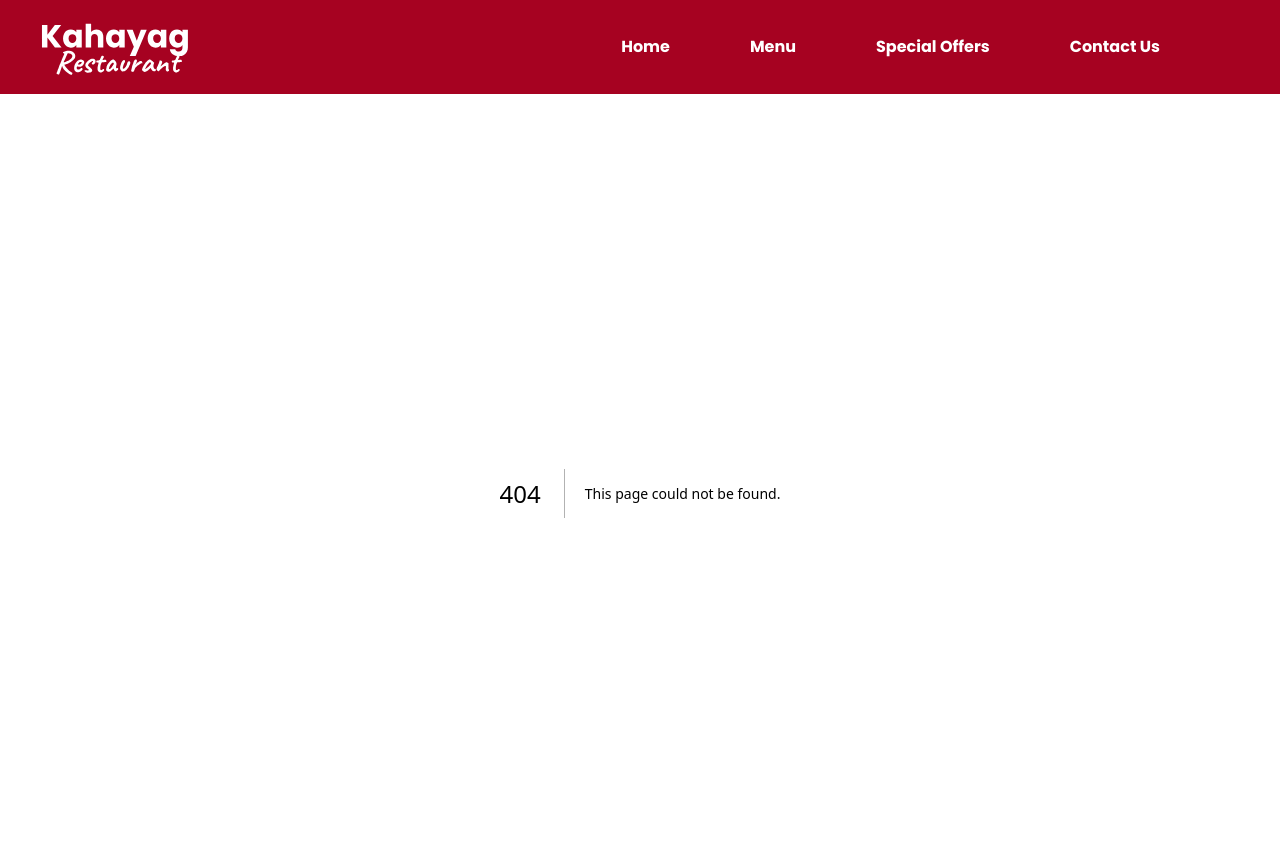
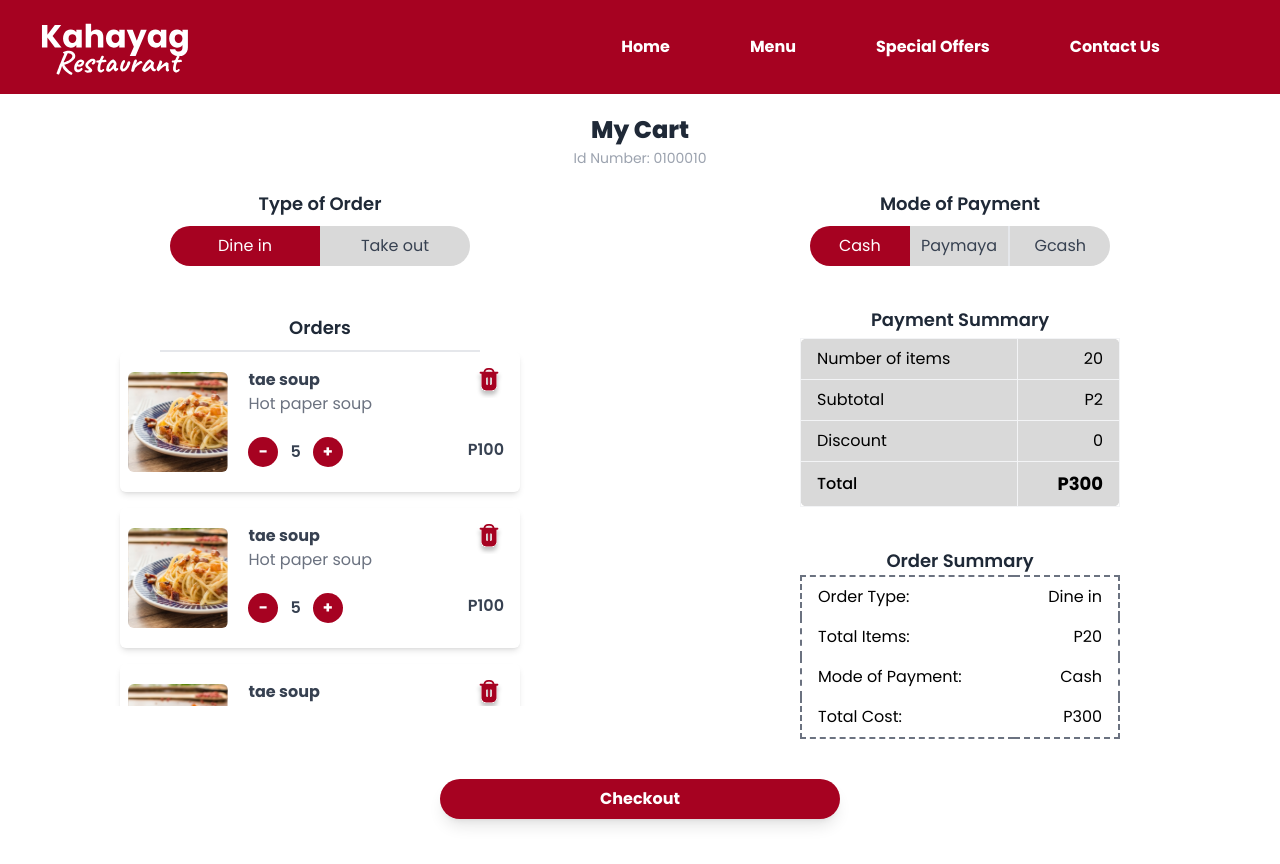
Before and after one commit to MingoMango17/KahayagFE, a Next.js app: page /menu/mycart in a window 1280 px wide. Before the commit this address had no page. Shown: the top 864 px of the page. After the commit the page ends 839 px from the top, so only its background shows below. Built offline with nearby package versions, Linux system fonts and the light colour scheme.

Commit message:
mycart page

```diff
--- /dev/null
+++ b/src/app/menu/mycart/page.tsx
@@ -0,0 +1,61 @@
+import React from 'react'
+import OrderTypeButton from '@/components/ordertype/OrderTypeButton'
+import PaymentModeButton from '@/components/paymentmode/PaymentModeButton'
+import PaymentSummary from '@/components/paymentsummary/PaymentSummary'
+import OrderSummary from '@/components/ordersummary/OrderSummary'
+import OrderedItem from '@/components/ordereditem/OrderedItem'
+
+function page() {
+  return (
+    <>
+      <div className='flex flex-col items-center  w-full'>
+        <div className='w-full text-center mt-5'>
+          <h1 className='font-extrabold text-2xl text-gray-800'>My Cart</h1>
+          <span className='font-extralight text-sm text-gray-400'>Id Number: 0100010</span>
+        </div>
+
+        <div className='block lg:flex justify-center mt-5 w-full'>
+          <div className='flex flex-col items-center w-full'>
+            <div className='flex flex-col items-center w-full px-5 gap-2'>
+              <h1 className='font-semibold text-gray-800 text-lg'>Type of Order</h1>
+              <OrderTypeButton/>
+            </div>
+
+            <div className='mt-10 w-full h-[400px] flex items-center flex-col'>
+              <h1 className='font-semibold text-gray-800 text-lg  text-center border-b-2 w-1/2 py-2'>Orders</h1>
+              <ul className='w-3/4 h-full flex flex-col items-center gap-4 overflow-y-scroll'>
+                <li><OrderedItem name='tae soup' desc='Hot paper soup' imgUrl='/noodles.svg' price={100} quantity={5}/></li>
+                <li><OrderedItem name='tae soup' desc='Hot paper soup' imgUrl='/noodles.svg' price={100} quantity={5}/></li>
+                <li><OrderedItem name='tae soup' desc='Hot paper soup' imgUrl='/noodles.svg' price={100} quantity={5}/></li>
+                <li><OrderedItem name='tae soup' desc='Hot paper soup' imgUrl='/noodles.svg' price={100} quantity={5}/></li>
+                <li><OrderedItem name='tae soup' desc='Hot paper soup' imgUrl='/noodles.svg' price={100} quantity={5}/></li>
+              </ul>
+            </div>
+          </div>
+
+          <div className='flex items-center flex-col w-full mt-10 md:mt-0'>
+            <div className='flex flex-col items-center w-full px-5 gap-2'>
+              <h1 className='font-semibold text-gray-800 text-lg'>Mode of Payment</h1>
+              <PaymentModeButton/>
+            </div>
+
+            <div className='flex items-center flex-col w-full mt-10'>
+              <h1 className='font-semibold text-gray-800 text-lg mb-1'>Payment Summary</h1>
+              <PaymentSummary totalQuantity={20} subtotal={2} discount={0} total={300}/>
+            </div>
+
+            <div className='flex items-center flex-col w-full mt-10'>
+              <h1 className='font-semibold text-gray-800 text-lg'>Order Summary</h1>
+              <OrderSummary orderType='Dine in' totalQuantity={20} modeOfPayment='Cash' total={300}/>
+            </div>
+          </div>
+
+        </div>
+
+        <button className='bg-maroon w-[400px] mt-10 mb-5 p-2 rounded-full font-bold text-white shadow-lg transform hover:scale-105 duration-100 ease-in'>Checkout</button>
+      </div>
+    </>
+  )
+}
+
+export default page
--- a/src/components/cart/Cart.tsx
+++ b/src/components/cart/Cart.tsx
@@ -1,5 +1,6 @@
 import React from 'react'
 import Image from 'next/image'
+import Link from 'next/link'
 
 interface Params{
   itemsCount: number
@@ -7,12 +8,14 @@ interface Params{
 
 function Cart({itemsCount}:Params) {
   return (
-    <div className="fixed bottom-4 right-4 p-2 rounded-full shadow-lg hover:bg-maroon-light transition-all duration-300 cursor-pointer h-[70px] w-[70px] bg-yellowOrange hover:">
-      <div className="absolute top-2 right-2 h-8 w-8 bg-lightOrange rounded-full z-0 flex items-center justify-center font-semibold text-maroon">
-        {!itemsCount ? '0' : itemsCount}
+    <Link href='/menu/mycart'>
+      <div className="fixed bottom-4 right-4 p-2 rounded-full shadow-lg hover:bg-maroon-light transition-all duration-300 cursor-pointer h-[70px] w-[70px] bg-yellowOrange hover:">
+        <div className="absolute top-2 right-2 h-8 w-8 bg-lightOrange rounded-full z-0 flex items-center justify-center font-semibold text-maroon">
+          {!itemsCount ? '0' : itemsCount}
+        </div>
+        <Image src="/cart.svg" alt="Floating Icon" width={40} height={40} className="absolute z-10 mt-5"/>
       </div>
-      <Image src="/cart.svg" alt="Floating Icon" width={40} height={40} className="absolute z-10 mt-5"/>
-    </div>
+    </Link>
 
 
   )
--- /dev/null
+++ b/src/components/ordereditem/OrderedItem.tsx
@@ -0,0 +1,52 @@
+"use client"
+
+import React, { useState } from 'react'
+
+interface Params{
+  name: string;
+  desc: string;
+  quantity: number;
+  price: number;
+  imgUrl: string;
+}
+
+function OrderedItem( {name, desc, quantity, price, imgUrl}: Params) {
+  const [numberOfItems, setNumberOfItems] = useState(quantity)
+
+  const handleReduceQuantity = () => {
+    const result = numberOfItems - 1
+    if ( result < 0) return
+    setNumberOfItems(result)
+  }
+
+  const handleAddQuantity = () =>{
+    const result = numberOfItems + 1
+    setNumberOfItems(result)
+  }
+
+  return (
+    <div className='flex w-[400px] h-auto shadow-md rounded-md overflow-hidden p-2 gap-3 items-center hover:bg-gray-100'>
+      <img src={imgUrl} alt="food pic" className='rounded-md h-[100px] flex items-center text-sm text-gray-500'/>
+
+      <div className='flex w-full '>
+        <div className='w-full p-2'>
+          <h1 className='font-bold text-gray-700'>{name}</h1>
+          <span className='text-gray-500'>{desc}</span>
+          <div className='flex items-center w-full mt-3'>
+            <button className='bg-maroon rounded-full text-white h-[30px] w-[30px] flex items-center justify-center font-bold' onClick={() => handleReduceQuantity()}>-</button>
+            <span className='m-3 font-semibold text-gray-700'>{numberOfItems}</span>
+            <button className='bg-maroon rounded-full text-white h-[30px] w-[30px] flex items-center justify-center font-bold' onClick={() => handleAddQuantity()}>+</button>
+          </div>
+        </div>
+
+        <div className='flex flex-col items-end w-2/4 p-2 '>
+          <img src="/delete_icon.svg" alt="thrash" className='w-[30px] h-[30px] cursor-pointer'/>
+          <p className='text-gray-700 mt-10 font-semibold'>{price && 'P'+price}</p>
+        </div>
+      </div>
+
+    </div>
+  )
+}
+
+export default OrderedItem
--- /dev/null
+++ b/src/components/ordersummary/OrderSummary.tsx
@@ -0,0 +1,33 @@
+import React from 'react'
+
+interface Params{
+  orderType: string;
+  totalQuantity: number;
+  modeOfPayment: string;
+  total: number;
+}
+
+function OrderSummary({orderType, totalQuantity, modeOfPayment, total}:Params) {
+  return (
+    <table className="border-collapse w-1/2 rounded-lg border-2 border-dashed border-gray-500">
+    <tr>
+      <td className="py-2 px-4">Order Type:</td>
+      <td className="py-2 px-4 text-right">{orderType}</td>
+    </tr>
+    <tr>
+      <td className="py-2 px-4">Total Items:</td>
+      <td className="py-2 px-4 text-right">{totalQuantity && 'P' + totalQuantity}</td>
+    </tr>
+    <tr>
+      <td className="py-2 px-4">Mode of Payment:</td>
+      <td className="py-2 px-4 text-right">{modeOfPayment}</td>
+    </tr>
+    <tr>
+      <td className="py-2 px-4">Total Cost:</td>
+      <td className="py-2 px-4 text-right">{total && 'P'+total}</td>
+    </tr>
+</table>
+  )
+}
+
+export default OrderSummary
--- /dev/null
+++ b/src/components/ordertype/OrderTypeButton.tsx
@@ -0,0 +1,16 @@
+"use client"
+
+import React, { useState } from 'react'
+
+function OrderTypeButton() {
+  const [selectedOrderType, setSelectedOrderType] = useState('Dine in')
+
+  return (
+    <div className='w-[300px] flex justify-center'>
+        <button className={`bg-grayButton hover:opacity-90 text-gray-700 w-full rounded-l-full p-2 semi-bold ${ selectedOrderType === "Dine in" && "bg-maroon text-white"}`} onClick={() => setSelectedOrderType("Dine in")}>Dine in</button>
+        <button className={`bg-grayButton hover:opacity-90 text-gray-700 w-full rounded-r-full p-2 semi-bold ${ selectedOrderType === "Take out" && "bg-maroon text-white"}`} onClick={() => setSelectedOrderType("Take out")}>Take out</button>
+    </div>
+  )
+}
+
+export default OrderTypeButton
--- /dev/null
+++ b/src/components/paymentmode/PaymentModeButton.tsx
@@ -0,0 +1,17 @@
+"use client"
+
+import React, { useState } from 'react'
+
+function PaymentModeButton() {
+  const [selectedModeOfPayment, setSelectedModeOfPayment] = useState('Cash')
+
+  return (
+    <div className='w-[300px] flex justify-center'>
+        <button className={`bg-grayButton text-gray-700 w-full rounded-l-full p-2 semi-bold hover:opacity-90 ${ selectedModeOfPayment === "Cash" && "bg-maroon text-white"}`} onClick={() => setSelectedModeOfPayment("Cash")}>Cash</button>
+        <button className={`bg-grayButton text-gray-700 w-full border-r-2 p-2 semi-bold hover:opacity-90 ${ selectedModeOfPayment === "Paymaya" && "bg-maroon text-white"}`} onClick={() => setSelectedModeOfPayment("Paymaya")}>Paymaya</button>
+        <button className={`bg-grayButton text-gray-700 w-full rounded-r-full p-2 semi-bold hover:opacity-90 ${ selectedModeOfPayment === "Gcash" && "bg-maroon text-white"}`} onClick={() => setSelectedModeOfPayment("Gcash")}>Gcash</button>
+    </div>
+  )
+}
+
+export default PaymentModeButton
--- /dev/null
+++ b/src/components/paymentsummary/PaymentSummary.tsx
@@ -0,0 +1,35 @@
+import React from 'react'
+
+
+interface Params{
+  totalQuantity: number;
+  subtotal: number;
+  discount: number;
+  total: number;
+}
+
+function PaymentSummary({totalQuantity, subtotal, discount, total}: Params) {
+  return (
+  <table className="border-collapse w-1/2 bg-grayButton rounded-lg">
+    <tr>
+      <td className="py-2 px-4 border border-gray-100">Number of items</td>
+      <td className="py-2 px-4 border border-gray-100 text-right">{totalQuantity}</td>
+    </tr>
+    <tr>
+      <td className="py-2 px-4 border border-gray-100">Subtotal</td>
+      <td className="py-2 px-4 border border-gray-100 text-right">{subtotal && 'P' + subtotal}</td>
+    </tr>
+    <tr>
+      <td className="py-2 px-4 border border-gray-100">Discount</td>
+      <td className="py-2 px-4 border border-gray-100 text-right">{discount && 'P' + discount}</td>
+    </tr>
+    <tr>
+      <td className="py-2 px-4 border border-gray-100 font-medium">Total</td>
+      <td className="py-2 px-4 border border-gray-100 text-right font-bold text-lg">{total && 'P' + total}</td>
+    </tr>
+</table>
+
+  )
+}
+
+export default PaymentSummary
```
Also changed, not shown: public/delete_icon.svg (added).
